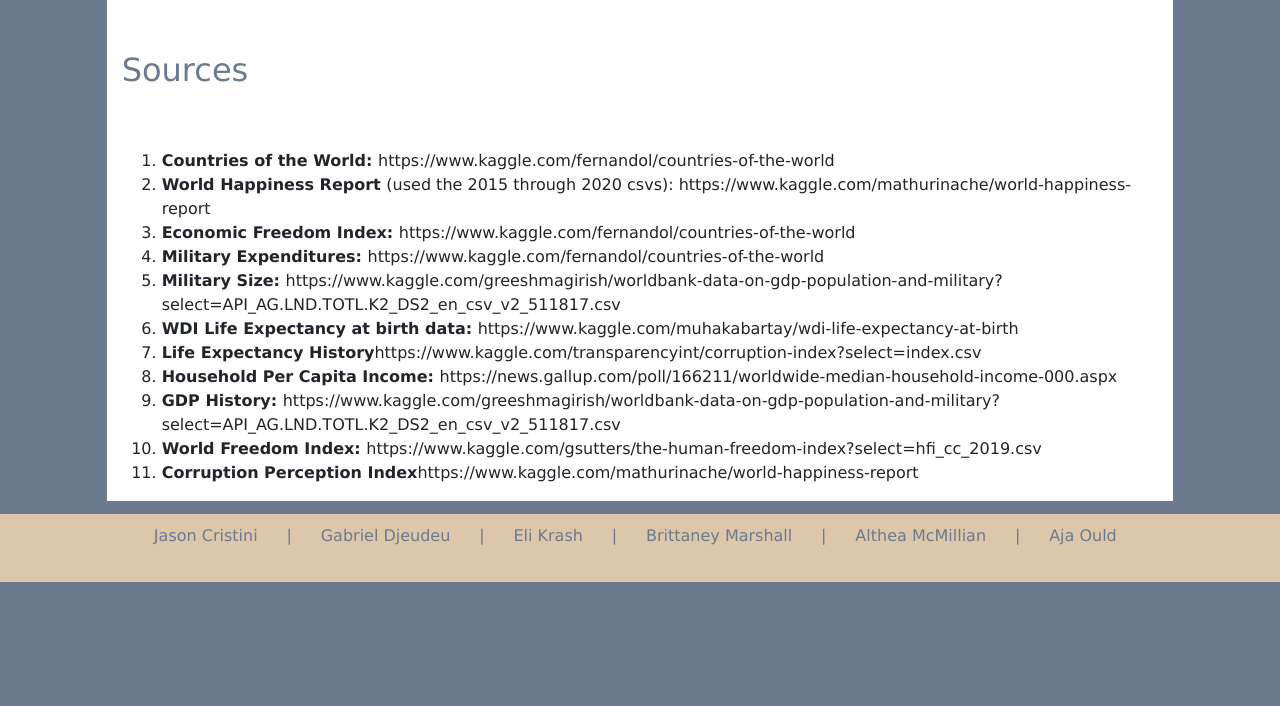
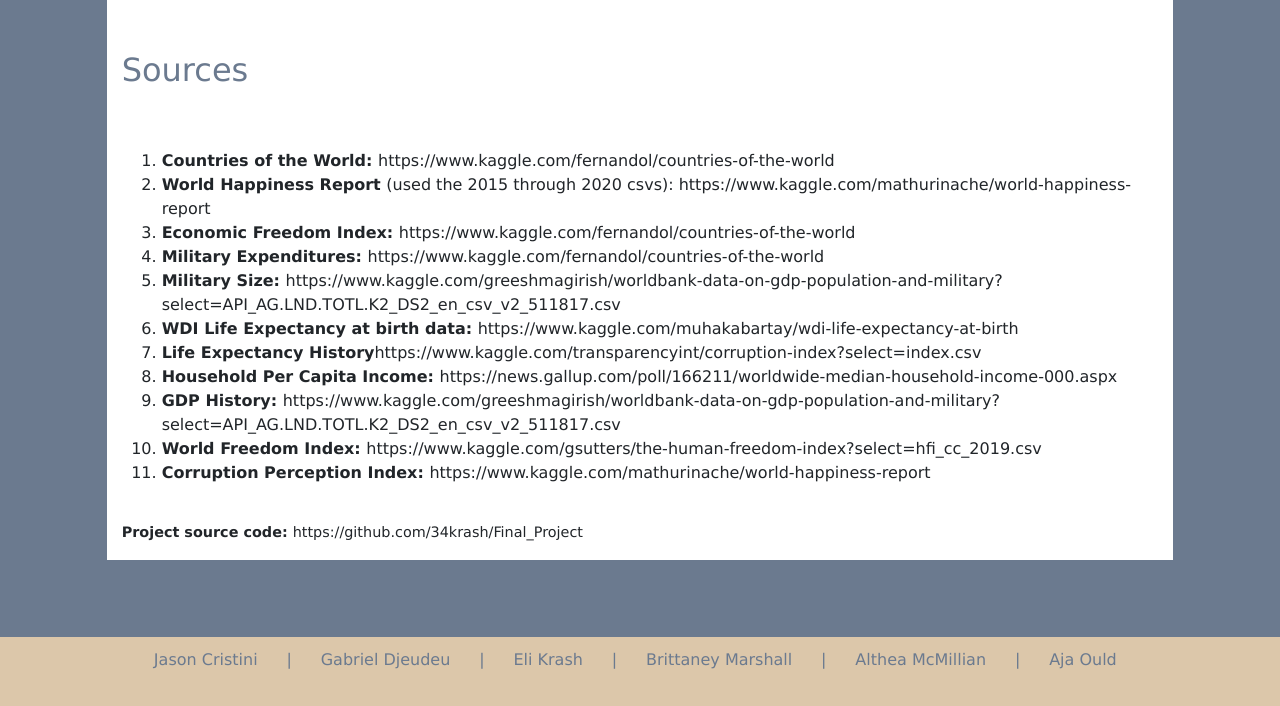
Before and after one commit to 34krash/Final_Project, a PHP site: page /sources.html in a window 1280 px wide. Shown: the part 94-800 px from the top of the page. Run offline with PHP 8.4, Linux system fonts and the light colour scheme; some libraries are stand-ins or nearby versions.

Commit message:
tweaks to the footer

```diff
--- a/sources.html
+++ b/sources.html
@@ -90,11 +90,12 @@
                     <strong>World Freedom Index: </strong><a href="https://www.kaggle.com/gsutters/the-human-freedom-index?select=hfi_cc_2019.csv">https://www.kaggle.com/gsutters/the-human-freedom-index?select=hfi_cc_2019.csv</a>
                 </li>
                 <li>
-                    <strong>Corruption Perception Index</strong><a href="https://www.kaggle.com/mathurinache/world-happiness-report">https://www.kaggle.com/mathurinache/world-happiness-report</a>
+                    <strong>Corruption Perception Index: </strong><a href="https://www.kaggle.com/mathurinache/world-happiness-report">https://www.kaggle.com/mathurinache/world-happiness-report</a>
                 </li>
             </ol>
+            <p><br/><strong>Project source code: </strong><a href ="https://github.com/34krash/Final_Project">https://github.com/34krash/Final_Project</a>
+            </p>
         </div>
-
     </div>
 </div>
 <footer>
--- a/style.css
+++ b/style.css
@@ -50,6 +50,8 @@
     margin-top: 1%;
     display: inline-block;
     width: 100%;
+    position: fixed;
+    bottom: 0;
 }
 
 .footer_list {
@@ -115,6 +117,7 @@
     margin-bottom: 10%;
 }
 
+
 table {
     margin: auto;
     border-collapse: separate;
```
